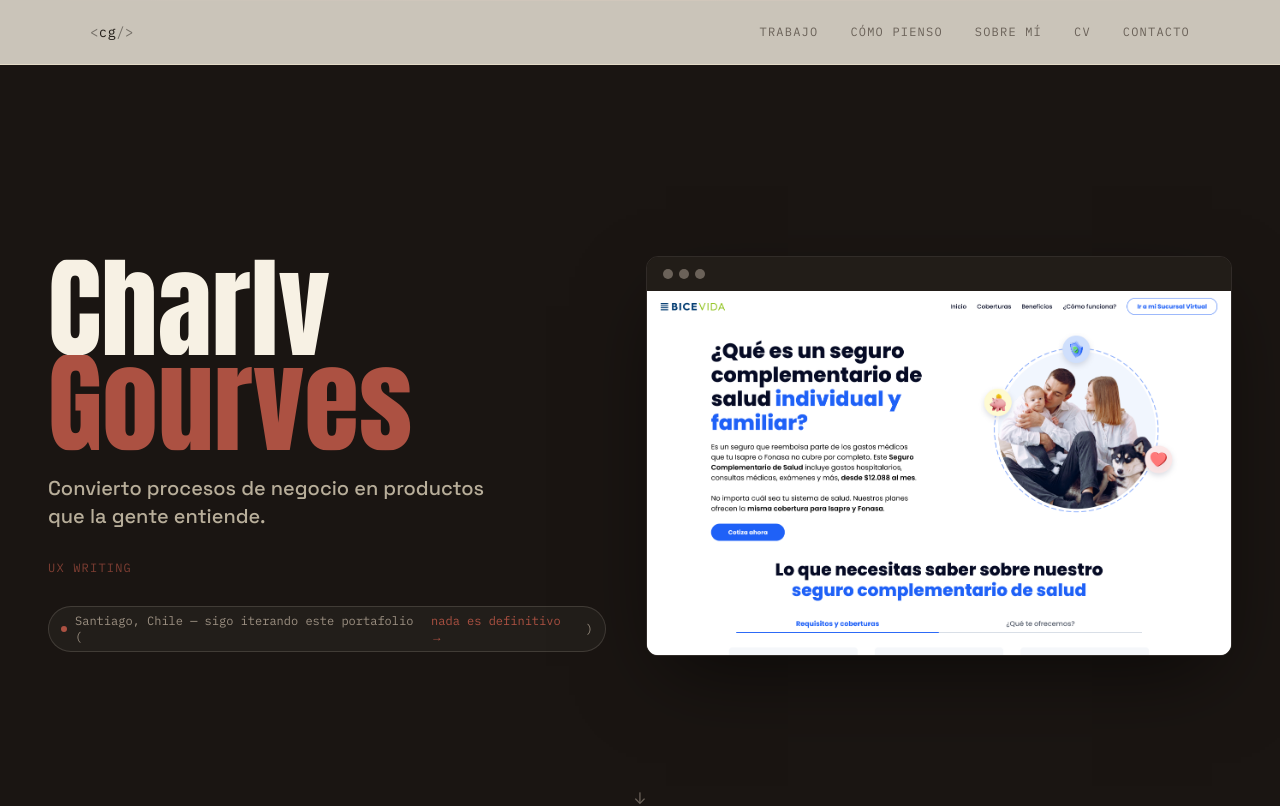
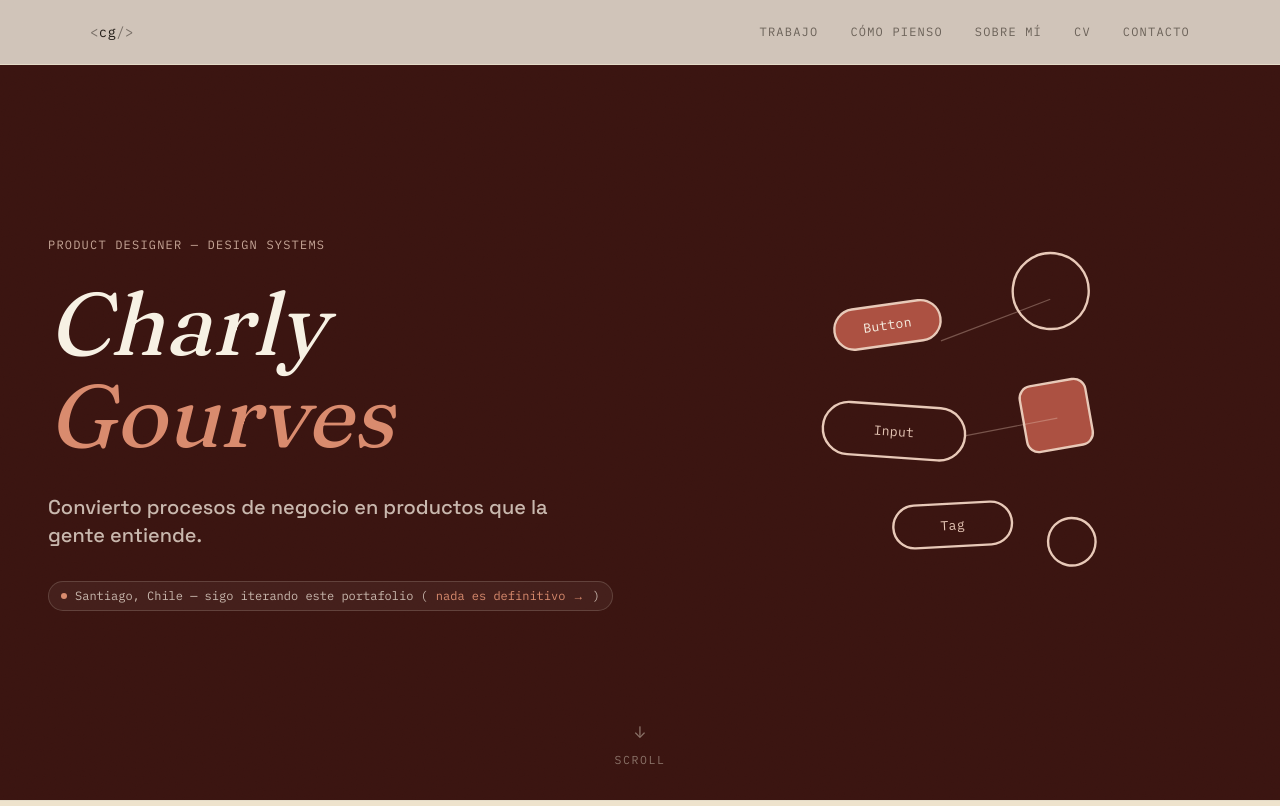
Before and after one commit to CharlyG2/portfolio, a Next.js app: page / in a window 1280 px wide. Shown: the top 806 px of the page. Built offline with nearby package versions, Linux system fonts and the light colour scheme.

Commit message:
Actualización nueva

```diff
--- a/app/layout.js
+++ b/app/layout.js
@@ -1,7 +1,14 @@
-import { Space_Grotesk, Inter, IBM_Plex_Mono, Anton, Caveat } from "next/font/google";
+import { Space_Grotesk, Inter, IBM_Plex_Mono, Anton, Caveat, Fraunces } from "next/font/google";
 import "./globals.css";
 import CustomCursor from "@/components/CustomCursor";
 import Preloader from "@/components/Preloader";
+
+const serif = Fraunces({
+  subsets: ["latin"],
+  weight: ["400", "500", "600"],
+  style: ["normal", "italic"],
+  variable: "--font-serif",
+});
 
 const display = Space_Grotesk({
   subsets: ["latin"],
@@ -41,7 +48,7 @@ export const metadata = {
 
 export default function RootLayout({ children }) {
   return (
-    <html lang="es" className={`${display.variable} ${body.variable} ${mono.variable} ${impact.variable} ${hand.variable}`}>
+    <html lang="es" className={`${display.variable} ${body.variable} ${mono.variable} ${impact.variable} ${hand.variable} ${serif.variable}`}>
       <body className="font-body antialiased">
         <Preloader />
         <CustomCursor />
--- a/components/Hero.jsx
+++ b/components/Hero.jsx
@@ -1,170 +1,205 @@
 "use client";
 
-import { useRef, useState, useEffect } from "react";
-import Image from "next/image";
-import { motion, useMotionValue, useSpring, useTransform, useReducedMotion } from "framer-motion";
-import { SPRING, EASE } from "@/lib/motion";
+import { useState, useEffect } from "react";
+import { motion, useReducedMotion } from "framer-motion";
 
-const words = ["Product Design", "Design Systems", "UX Research", "UX Writing", "Estrategia de negocio"];
+// Frase armándose palabra por palabra, técnica real de locomotive.ca
+const phrases = [
+  "Convierto",
+  "Convierto procesos",
+  "Convierto procesos de negocio",
+  "Convierto procesos de negocio en productos",
+  "Convierto procesos de negocio en productos que la gente entiende.",
+];
 
-// Síntesis real de dos sistemas de diseño reales (Linear + Stripe), no
-// adjetivos: fondo casi negro y un solo acento cromático usado con
-// moderación (Linear — #010102, #5e6ad2 solo en marca/CTA, "nunca
-// decorativo"), y UNA captura de producto real, grande, enmarcada limpia
-// en vez de textura abstracta ("page rhythm leans on product UI
-// screenshots framed in dark panels rather than atmospheric color").
-// No es el collage rotado que se sacó antes — un marco, una pantalla.
+// Ilustración original — piezas de componentes de UI ensamblándose en el
+// aire, como bloques de construcción. No es una foto ni el diagrama
+// reciclado de rondas anteriores: es una pieza nueva, hecha para este
+// hero, que muestra literalmente lo que hace un Design Systems designer
+// — tomar piezas sueltas y armar un lenguaje coherente.
+function ComponentPieces() {
+  const shouldReduceMotion = useReducedMotion();
+  const pieces = [
+    { x: 40, y: 60, w: 90, h: 34, r: -8, delay: 0.1, label: "Button" },
+    { x: 190, y: 20, w: 64, h: 64, r: 6, delay: 0.25, label: null, circle: true },
+    { x: 30, y: 150, w: 120, h: 44, r: 4, delay: 0.4, label: "Input" },
+    { x: 200, y: 130, w: 56, h: 56, r: -10, delay: 0.55, label: null, square: true },
+    { x: 90, y: 230, w: 100, h: 36, r: -3, delay: 0.7, label: "Tag" },
+    { x: 220, y: 240, w: 40, h: 40, r: 12, delay: 0.85, label: null, circle: true },
+  ];
+
+  return (
+    <svg viewBox="0 0 320 320" className="w-full h-full" aria-hidden="true">
+      {pieces.map((p, i) => (
+        <motion.g
+          key={i}
+          initial={{ opacity: 0, y: shouldReduceMotion ? 0 : -30, rotate: 0 }}
+          animate={{ opacity: 1, y: 0, rotate: p.r }}
+          transition={{ duration: 0.7, delay: 0.6 + p.delay, ease: [0.16, 1, 0.3, 1] }}
+        >
+          <motion.g
+            animate={shouldReduceMotion ? {} : { y: [0, -6, 0] }}
+            transition={{ duration: 3.5 + i * 0.3, repeat: Infinity, ease: "easeInOut", delay: i * 0.2 }}
+          >
+            {p.circle ? (
+              <circle
+                cx={p.x + p.w / 2}
+                cy={p.y + p.h / 2}
+                r={p.w / 2}
+                fill="none"
+                stroke="#E8C9B8"
+                strokeWidth="2"
+              />
+            ) : (
+              <rect
+                x={p.x}
+                y={p.y}
+                width={p.w}
+                height={p.h}
+                rx={p.square ? 10 : p.h / 2}
+                fill={i % 3 === 0 ? "#AC5142" : "transparent"}
+                stroke="#E8C9B8"
+                strokeWidth="2"
+              />
+            )}
+            {p.label && (
+              <text
+                x={p.x + p.w / 2}
+                y={p.y + p.h / 2 + 4}
+                textAnchor="middle"
+                fontSize="11"
+                fontFamily="var(--font-mono)"
+                fill={i % 3 === 0 ? "#F7F1E4" : "#E8C9B8"}
+                letterSpacing="0.02em"
+              >
+                {p.label}
+              </text>
+            )}
+          </motion.g>
+        </motion.g>
+      ))}
+      {/* líneas conectoras sutiles, como si las piezas fueran parte de un sistema */}
+      <motion.line
+        x1="130" y1="90" x2="222" y2="55"
+        stroke="#E8C9B8" strokeWidth="1" strokeDasharray="3 4" opacity="0.35"
+        initial={{ pathLength: 0 }} animate={{ pathLength: 1 }}
+        transition={{ duration: 1, delay: 1.4 }}
+      />
+      <motion.line
+        x1="150" y1="170" x2="228" y2="155"
+        stroke="#E8C9B8" strokeWidth="1" strokeDasharray="3 4" opacity="0.35"
+        initial={{ pathLength: 0 }} animate={{ pathLength: 1 }}
+        transition={{ duration: 1, delay: 1.6 }}
+      />
+    </svg>
+  );
+}
+
 export default function Hero() {
-  const ref = useRef(null);
-  const [hoverGourves, setHoverGourves] = useState(false);
-  const [wordIndex, setWordIndex] = useState(0);
+  const [phraseIndex, setPhraseIndex] = useState(0);
   const shouldReduceMotion = useReducedMotion();
 
   useEffect(() => {
-    if (shouldReduceMotion) return;
-    const id = setInterval(() => setWordIndex((i) => (i + 1) % words.length), 2200);
+    if (shouldReduceMotion) {
+      setPhraseIndex(phrases.length - 1);
+      return;
+    }
+    let i = 0;
+    const id = setInterval(() => {
+      i += 1;
+      setPhraseIndex(i);
+      if (i >= phrases.length - 1) clearInterval(id);
+    }, 450);
     return () => clearInterval(id);
   }, [shouldReduceMotion]);
 
-  const mx = useMotionValue(0);
-  const my = useMotionValue(0);
-  const rotateX = useSpring(useTransform(my, [-0.5, 0.5], [3, -3]), SPRING);
-  const rotateY = useSpring(useTransform(mx, [-0.5, 0.5], [-3, 3]), SPRING);
-
-  const handleMouseMove = (e) => {
-    if (shouldReduceMotion) return;
-    const rect = ref.current.getBoundingClientRect();
-    mx.set((e.clientX - rect.left) / rect.width - 0.5);
-    my.set((e.clientY - rect.top) / rect.height - 0.5);
-  };
-  const handleMouseLeave = () => {
-    mx.set(0);
-    my.set(0);
-  };
-
   return (
     <section
-      className="relative min-h-screen overflow-hidden pt-28 pb-16"
-      style={{ background: "#1A1512" }}
-      onMouseMove={handleMouseMove}
-      onMouseLeave={handleMouseLeave}
+      className="relative min-h-screen overflow-hidden pt-28 pb-16 flex items-center"
+      style={{ background: "#3A1410" }}
     >
-      {/* Un solo acento cromático, muy contenido — no mesh, no textura
-          decorativa. Una línea de luz sutil arriba, como borde de vidrio. */}
-      <div
-        aria-hidden="true"
-        className="pointer-events-none absolute top-0 left-0 right-0 h-px"
-        style={{ background: "linear-gradient(90deg, transparent, rgba(172,81,66,0.5), transparent)" }}
-      />
+      {/* textura de grano fina, para que el color profundo no se sienta
+          plano — un solo detalle sutil, no varias capas compitiendo */}
+      <svg aria-hidden="true" className="pointer-events-none absolute inset-0 w-full h-full opacity-[0.05] mix-blend-overlay">
+        <filter id="heroGrain">
+          <feTurbulence type="fractalNoise" baseFrequency="0.85" numOctaves="2" stitchTiles="stitch" />
+        </filter>
+        <rect width="100%" height="100%" filter="url(#heroGrain)" />
+      </svg>
 
-      <div className="relative max-w-[1400px] mx-auto px-6 md:px-12 grid md:grid-cols-[1fr_1.05fr] items-center gap-10 min-h-[calc(100vh-7rem)]">
-        {/* Columna izquierda — nombre y texto, sobre fondo oscuro */}
-        <div ref={ref} className="text-left" onMouseEnter={() => setHoverGourves(true)} onMouseLeave={() => setHoverGourves(false)}>
-          <motion.span
-            className="block font-impact leading-[0.85] whitespace-nowrap"
-            style={{ fontSize: "clamp(3.2rem, 9vw, 7rem)", color: "#F7F1E4" }}
-            initial={{ clipPath: "inset(0 0 100% 0)" }}
-            animate={{ clipPath: "inset(0 0 0% 0)" }}
-            transition={{ duration: 0.9, ease: EASE }}
+      <div className="relative max-w-[1300px] mx-auto px-6 md:px-12 grid md:grid-cols-[1.1fr_0.9fr] items-center gap-12 w-full">
+        <div className="text-left">
+          <motion.div
+            className="font-mono text-xs uppercase tracking-widest mb-6"
+            style={{ color: "#E8C9B8" }}
+            initial={{ opacity: 0 }}
+            animate={{ opacity: 0.8 }}
+            transition={{ duration: 0.6 }}
           >
-            Charly
-          </motion.span>
-          <motion.span
-            className="block font-impact leading-[0.85] whitespace-nowrap"
-            style={{ fontSize: "clamp(3.2rem, 9vw, 7rem)", color: hoverGourves ? "#D6926E" : "#AC5142" }}
-            initial={{ clipPath: "inset(0 0 100% 0)" }}
-            animate={{ clipPath: "inset(0 0 0% 0)" }}
-            transition={{ duration: 0.9, delay: 0.1, ease: EASE }}
-          >
-            Gourves
-          </motion.span>
+            Product Designer — Design Systems
+          </motion.div>
 
-          <motion.p
-            className="font-display text-lg md:text-xl max-w-md mt-6"
-            style={{ color: "#B8AE9A" }}
-            initial={{ opacity: 0, y: 10 }}
-            animate={{ opacity: 1, y: 0 }}
-            transition={{ duration: 0.6, delay: 0.5 }}
-          >
-            Convierto procesos de negocio en productos que la gente entiende.
-          </motion.p>
-
-          <motion.div
-            className="mt-5 h-6 overflow-hidden"
-            initial={{ opacity: 0 }}
-            animate={{ opacity: 1 }}
-            transition={{ duration: 0.5, delay: 0.7 }}
+          <h1
+            className="font-serif italic leading-[1.05]"
+            style={{ fontSize: "clamp(2.8rem, 7vw, 5.5rem)", color: "#F7F1E4" }}
           >
             <motion.span
-              key={wordIndex}
-              className="font-mono text-xs uppercase tracking-widest inline-block"
-              style={{ color: "#AC5142" }}
-              initial={{ y: 14, opacity: 0 }}
-              animate={{ y: 0, opacity: 1 }}
-              transition={{ duration: 0.4 }}
+              initial={{ opacity: 0, y: 16 }}
+              animate={{ opacity: 1, y: 0 }}
+              transition={{ duration: 0.7 }}
+              className="block"
             >
-              {words[wordIndex]}
+              Charly
             </motion.span>
-          </motion.div>
+            <motion.span
+              initial={{ opacity: 0, y: 16 }}
+              animate={{ opacity: 1, y: 0 }}
+              transition={{ duration: 0.7, delay: 0.12 }}
+              className="block"
+              style={{ color: "#D98B6E" }}
+            >
+              Gourves
+            </motion.span>
+          </h1>
+
+          {/* la frase se arma palabra por palabra — misma técnica de
+              locomotive.ca, altura fija para que no salte al crecer */}
+          <div className="mt-8 min-h-[4.5rem] md:min-h-[3.5rem]">
+            <p
+              className="font-display text-lg md:text-xl max-w-lg"
+              style={{ color: "#C9B8AE" }}
+            >
+              {phrases[phraseIndex]}
+            </p>
+          </div>
 
           <motion.a
             href="#nada-es-definitivo"
             className="relative inline-flex items-center gap-2 font-mono text-xs mt-8 px-3 py-1.5 rounded-full border transition-colors"
-            style={{ background: "rgba(247,241,228,0.04)", borderColor: "rgba(247,241,228,0.14)", color: "#9C9082" }}
+            style={{ background: "rgba(247,241,228,0.05)", borderColor: "rgba(247,241,228,0.16)", color: "#C9B8AE" }}
             initial={{ opacity: 0 }}
             animate={{ opacity: 1 }}
-            transition={{ duration: 0.5, delay: 0.9 }}
+            transition={{ duration: 0.5, delay: 2.4 }}
           >
-            <span className="w-1.5 h-1.5 rounded-full shrink-0" style={{ background: "#AC5142" }} />
+            <span className="w-1.5 h-1.5 rounded-full shrink-0" style={{ background: "#D98B6E" }} />
             Santiago, Chile — sigo iterando este portafolio (
-            <span style={{ color: "#AC5142" }}>nada es definitivo →</span>)
+            <span style={{ color: "#D98B6E" }}>nada es definitivo →</span>)
           </motion.a>
         </div>
 
-        {/* Columna derecha — UNA captura real, enmarcada tipo ventana de
-            navegador, no un collage rotado. La técnica de Linear/Stripe:
-            producto real, grande, limpio, no textura ni ilustración. */}
-        <motion.div
-          className="relative hidden md:block"
-          initial={{ opacity: 0, y: 24 }}
-          animate={{ opacity: 1, y: 0 }}
-          transition={{ duration: 0.9, delay: 0.35, ease: EASE }}
-        >
-          <div
-            className="rounded-xl overflow-hidden border"
-            style={{ borderColor: "rgba(247,241,228,0.1)", boxShadow: "0 30px 80px -20px rgba(0,0,0,0.6)" }}
-          >
-            {/* barra de ventana, como un browser chrome real */}
-            <div className="flex items-center gap-1.5 px-4 py-3" style={{ background: "#221D18" }}>
-              <span className="w-2.5 h-2.5 rounded-full" style={{ background: "#6B6259" }} />
-              <span className="w-2.5 h-2.5 rounded-full" style={{ background: "#6B6259" }} />
-              <span className="w-2.5 h-2.5 rounded-full" style={{ background: "#6B6259" }} />
-            </div>
-            <div className="relative w-full" style={{ aspectRatio: "16/10", background: "#FFFDF8" }}>
-              <Image
-                src="/images/csi-landing.png"
-                alt="Captura real del funnel de contratación CSI, uno de mis proyectos en BICE VIDA"
-                fill
-                className="object-cover object-top"
-                sizes="(min-width: 768px) 45vw, 0px"
-                priority
-              />
-            </div>
-          </div>
-        </motion.div>
+        <div className="relative hidden md:block h-[380px]">
+          <ComponentPieces />
+        </div>
       </div>
 
       <motion.div
-        className="relative flex flex-col items-center gap-2 mt-4 md:absolute md:bottom-8 md:left-1/2 md:-translate-x-1/2"
-        style={{ color: "#6B6259" }}
+        className="absolute bottom-8 left-1/2 -translate-x-1/2 flex flex-col items-center gap-2"
+        style={{ color: "#8A7268" }}
         initial={{ opacity: 0 }}
         animate={{ opacity: 1 }}
-        transition={{ duration: 0.6, delay: 1.1 }}
+        transition={{ duration: 0.6, delay: 2.6 }}
       >
-        <motion.div
-          animate={{ y: [0, 6, 0] }}
-          transition={{ duration: 1.6, repeat: Infinity, ease: "easeInOut" }}
-        >
+        <motion.div animate={{ y: [0, 6, 0] }} transition={{ duration: 1.6, repeat: Infinity, ease: "easeInOut" }}>
           ↓
         </motion.div>
         <span className="eyebrow">scroll</span>
--- a/tailwind.config.js
+++ b/tailwind.config.js
@@ -30,6 +30,7 @@ module.exports = {
       fontFamily: {
         display: ["var(--font-display)", "sans-serif"],
         impact: ["var(--font-impact)", "sans-serif"],
+        serif: ["var(--font-serif)", "serif"],
         hand: ["var(--font-hand)", "cursive"],
         body: ["var(--font-body)", "sans-serif"],
         mono: ["var(--font-mono)", "monospace"],
```
